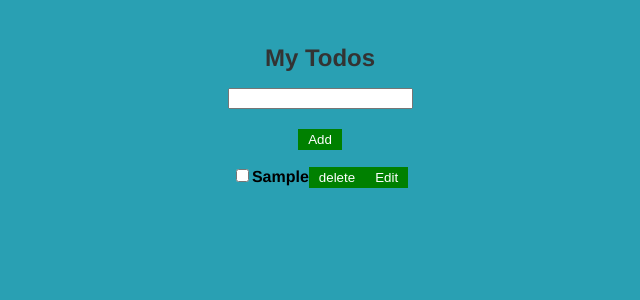
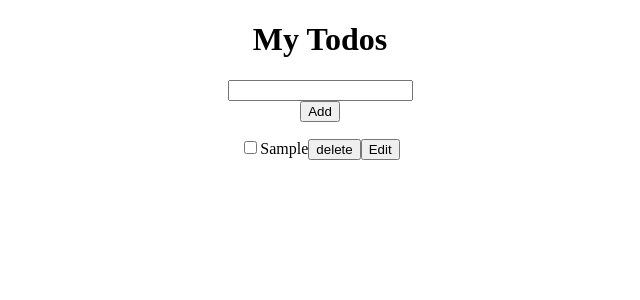
Before and after one commit to Ram-Ram007/ts-todo-app, a React (Vite) app in the folder app/: page / in a window 1280 px wide. Both pictures are taken after typing "Sample" into the empty fields and a click on the button "Add". Shown: the top 300 px of the page, without its empty margins (320-960 px from the left). Built offline with nearby package versions, Linux system fonts and the light colour scheme.

Commit message:
added validation

```diff
--- a/app/src/App.css
+++ b/app/src/App.css
@@ -1,56 +1,6 @@
-body {
-  font-family:'Franklin Gothic Medium', 'Arial Narrow', Arial, sans-serif;
-  text-align: center;
-  background-color: rgb(41, 160, 179);
-  padding: 20px;
-}
-
-h1 {
-  font-size: 24px;
-  color: #333;
-}
-
-.AddTodo {
-  margin: 20px 0;
-}
-
-.TodoList {
-  border: 1px solid #ddd;
-  padding: 10px;
-  background-color: #fff;
-  box-shadow: 0px 2px 4px rgba(0, 0, 0, 0.1);
-}
-
-.TodoItem {
-  display: flex;
-  justify-content: space-between;
-  align-items: center;
-  padding: 10px;
-  border-bottom: 1px solid #ddd;
-}
-
-button {
-  background-color: green;
-  color: #fff;
-  border: none;
-  padding: 3px 10px;
-  cursor: pointer;
-  transition: background-color 0.2s;
-  gap: 2px;
-}
-
-
-.text-bold {
-  font-weight: bold;
-}
-.editbutton {
-  margin-left: 10px;
-}
-
-
 .strikethrough {
   text-decoration: line-through;
 }
-.add{
-  margin-top: 20px;
+.app{
+  text-align: center;
 }
--- a/app/src/App.tsx
+++ b/app/src/App.tsx
@@ -44,7 +44,7 @@ function App() {
     setTodos(updatedItems);
   }
   return (
-    <div>
+    <div className="app">
       <h1>My Todos</h1>
       <AddTodo onTodoAdd={onTodoAdd} />
       <TodoList
--- a/app/src/components/AddTodo.tsx
+++ b/app/src/components/AddTodo.tsx
@@ -7,8 +7,19 @@ interface IAddTodo {
 const AddTodo: React.FC<IAddTodo> = ({ onTodoAdd }) => {
   const [text, setText] = useState("");
 
+
   function handleSubmit(e: React.FormEvent<HTMLFormElement>) {
     e.preventDefault();
+
+    if (text.length < 1) {
+      alert("Input must be at least 1 character long.");
+      return;
+    }
+
+    if (text.length > 10) {
+      alert("Input cannot be longer than 10 characters.");
+      return;
+    }
 
     onTodoAdd(text);
 
@@ -20,6 +31,8 @@ const AddTodo: React.FC<IAddTodo> = ({ onTodoAdd }) => {
       <input
         type="text"
         value={text}
+        maxLength={10}
+        minLength={1}
         onChange={(e) => setText(e.target.value)}
       />
       <div className="add">
--- a/app/src/components/TodoList.tsx
+++ b/app/src/components/TodoList.tsx
@@ -39,6 +39,7 @@ const TodoList: React.FC<ITodoList> = ({
               <EditForm item={t} handleSaveClick={handleSaveClick} />
             </>
           ) : (
+            <div className="total">
             <p className={t.isCompleted ? 'strikethrough' : ''}>
               <input
                 type="checkbox"
@@ -49,6 +50,7 @@ const TodoList: React.FC<ITodoList> = ({
               <button onClick={() => handleDelete(t.id)}>delete</button>
               <button onClick={() => handleUpdate(t.id)}>Edit</button>
             </p>
+            </div>
           )}
         </div>
       ))}
```
